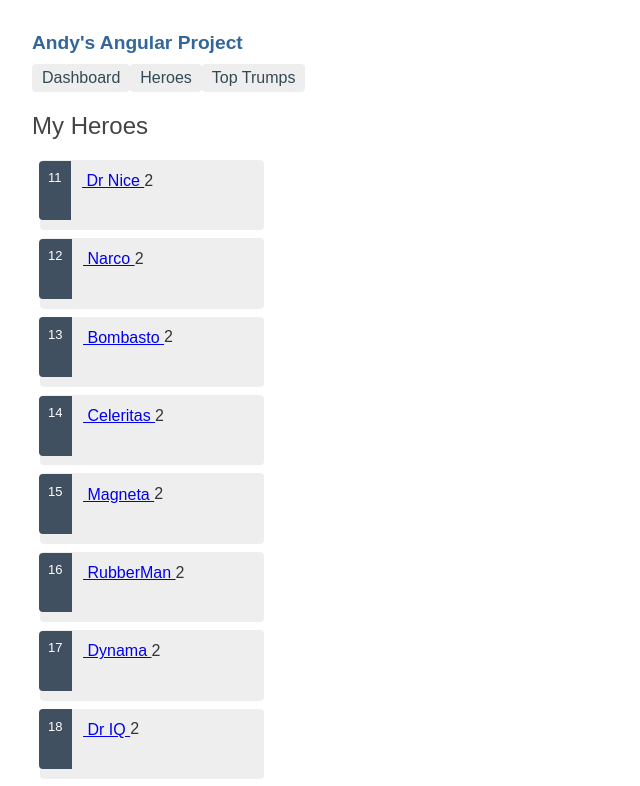
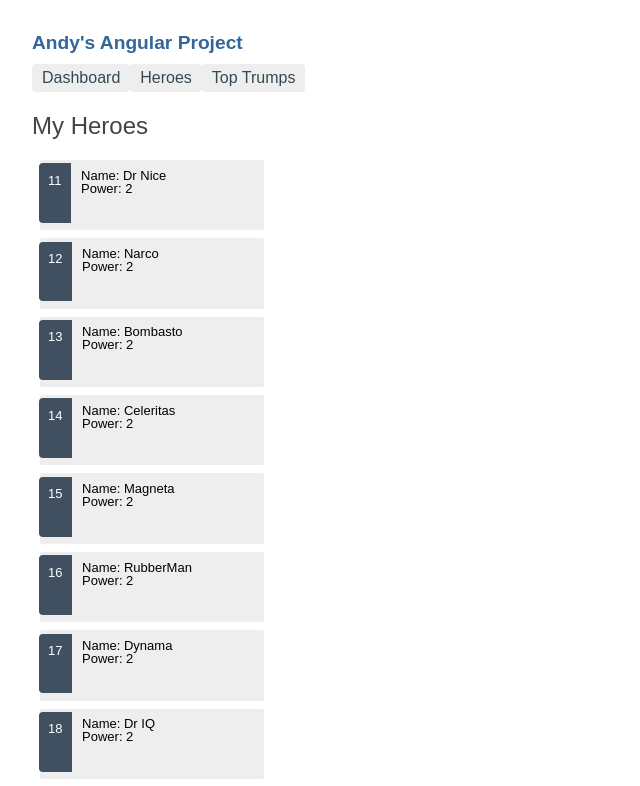
Before and after one commit to AndyThomas-Dev/AngularProject, an Angular app: page /toptrumps in a window 1280 px wide. Shown: the top 786 px of the page, without its empty margins (0-640 px from the left). Built offline with nearby package versions, Linux system fonts and the light colour scheme.

Commit message:
added top trumps detail panel

```diff
--- a/src/app/heroes/heroes.component.html
+++ b/src/app/heroes/heroes.component.html
@@ -5,7 +5,9 @@
     <ul class="heroes">
       <li *ngFor="let hero of heroes">
         <a routerLink="/detail/{{hero.id}}">
+
           <span class="badge">{{hero.id}}</span> {{hero.name}}
+
         </a>
       </li>
 </ul>
--- a/src/app/trumps/trumps.component.css
+++ b/src/app/trumps/trumps.component.css
@@ -1,10 +1,11 @@
 /* HeroesComponent's private CSS styles */
 .heroes {
-    margin: 0 0 2em 0;
+    margin: 0 0 1em 0;
     list-style-type: none;
     padding: 0;
     width: 15em;
   }
+
   .heroes li {
     cursor: pointer;
     position: relative;
@@ -13,8 +14,9 @@
     margin: .5em;
     padding: .3em 0;
     height: 3.8em;
-    border-radius: 4px;
+    border-radius: 2px;
   }
+
   .heroes li:hover {
     color: #607D8B;
     background-color: #DDD;
@@ -42,3 +44,18 @@
     margin-right: .8em;
     border-radius: 4px 0 0 4px;
   }
+
+  .heroes .detail {
+    display: inline-block;
+    font-size: small;
+    color: rgb(3, 2, 2);
+    /* padding: 0.8em 0.7em 0 0.7em; */
+    /* background-color: #EEE; */
+    line-height: 1em;
+    position: relative;
+    left: -1px;
+    top: 4px;
+    height: 3.8em;
+    margin-right: .8em;
+    border-radius: 4px 0 0 4px;
+  }
--- a/src/app/trumps/trumps.component.html
+++ b/src/app/trumps/trumps.component.html
@@ -3,12 +3,16 @@
 
   <!-- Wrap the badge and name in an anchor element (<a>), and add a routerLink attribute to the anchor that is the same as in the dashboard template -->
     <ul class="heroes">
+
       <li *ngFor="let hero of heroes">
+
         <a routerLink="/detail/{{hero.id}}">
-          <span class="badge">{{hero.id}}</span> {{hero.name}}
+          <span class="badge">{{hero.id}}</span>
+          <span class="detail">Name: {{hero.name}} <br> Power: {{hero.power}}</span>
+
         </a>
-        {{hero.power}}
-      </li>
+
+
 </ul>
 
 <!-- *ngIf to conditionally include or exclude a block of HTML. -->
```
